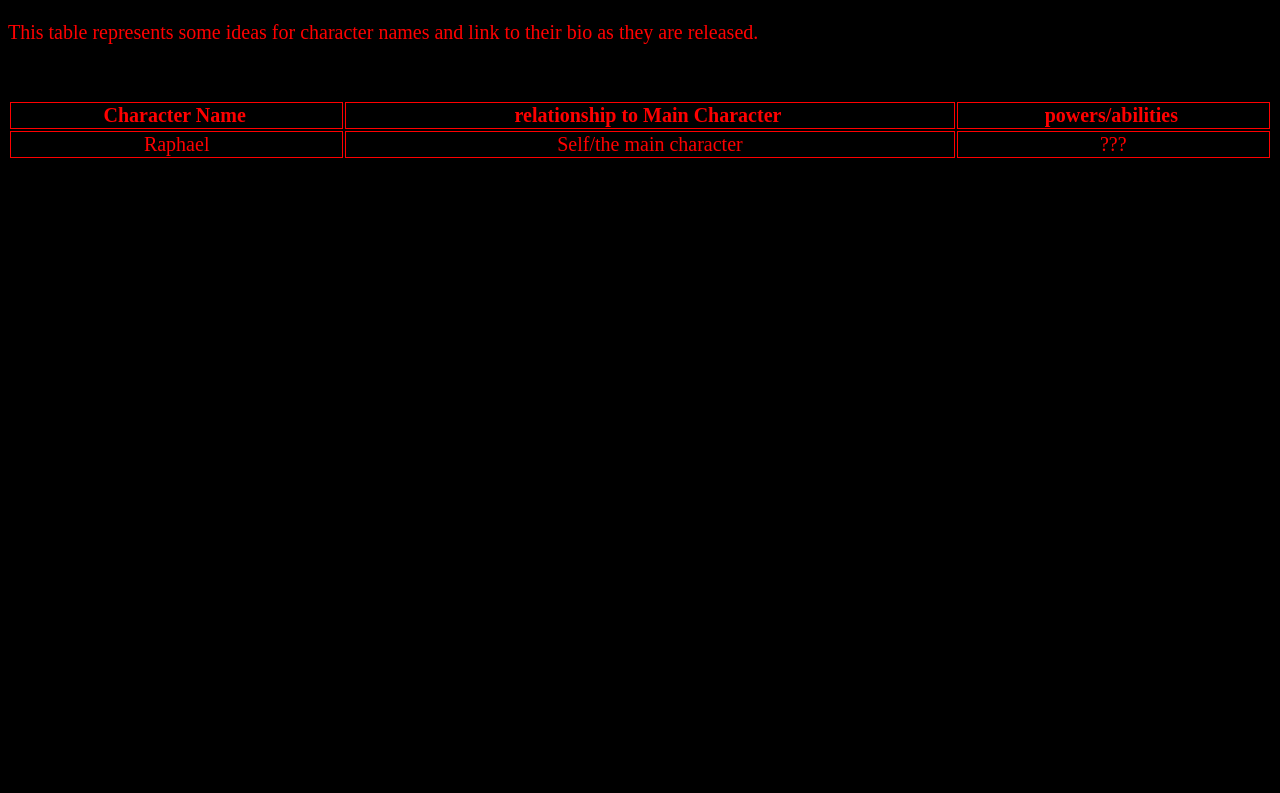
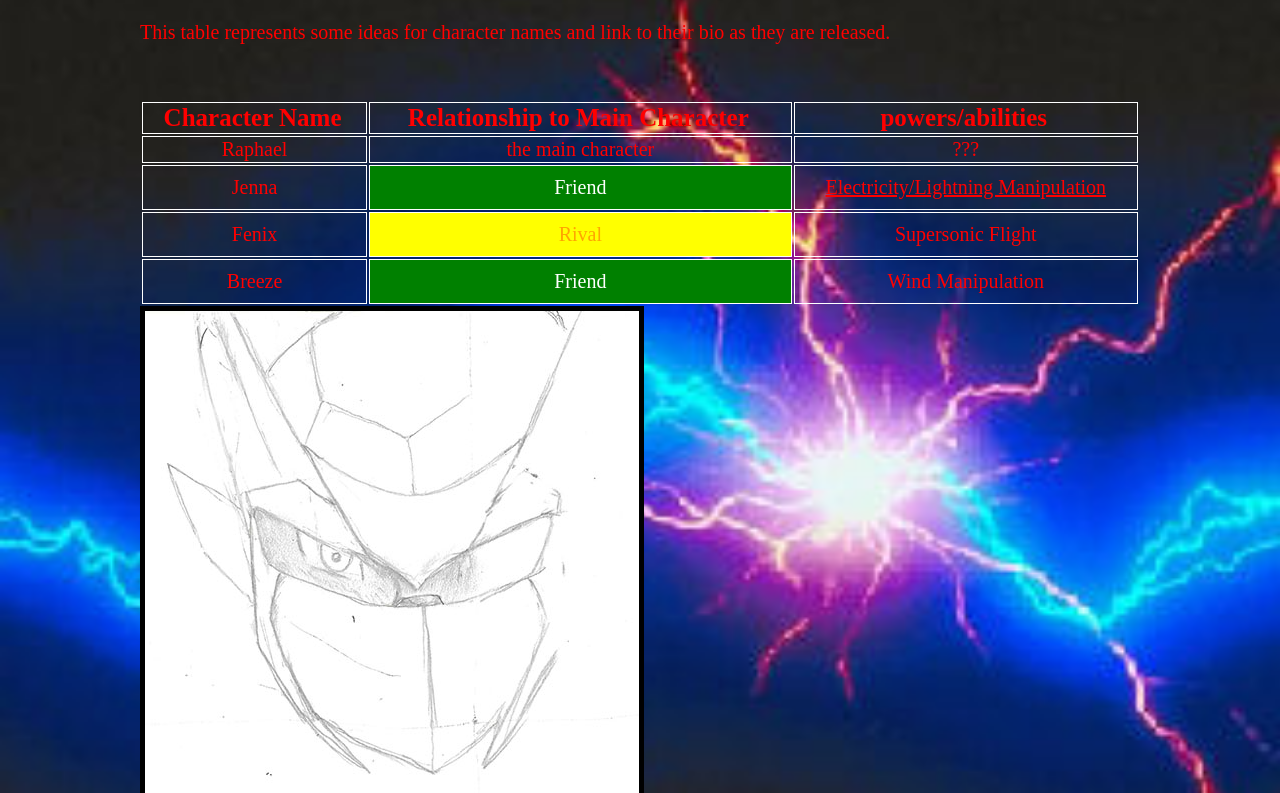
Before and after one commit to Cobo106/second-assignment, a plain HTML site: page index.html in a window 1280 px wide. Shown: the part 104-897 px from the top of the page. Before the commit the page ends 800 px from the top, so only its background shows below. Drawn offline with Linux system fonts and the light colour scheme.

Commit message:
so many changes

```diff
--- a/index.html
+++ b/index.html
@@ -5,18 +5,42 @@
 <title>second_assignment</title>
 	<style>
 
-		body{background-color: black;}
-		container{
+
+		body{background-color: black;
+		background-image: url("images/electric_orig.jpg");
+		background-repeat: no-repeat;
+		background-size: cover;}
+		#container{
 		width:1000px;
 		margin:0 auto;}
 		#table,th,td{
-		  border:1px solid red;
+		  border:1px solid white;
 		}
 
 		h1{color:red;font-size:50px;text-align: center;}
 		p{color:red;font-weight:600px;font-size:20px;margin-left:0 auto;}
-		th{color:red;font-size:20px;padding-right:5px;}
-		td{color:red;font-size:20px;}
+		th{color:red;font-size:25px;padding-right:5px;}
+		td{color:red;font-size:20px;
+			}
+
+		a{color: red;}
+		a:hover{color:blue;
+		font-size: 20px;
+		}
+		img{
+			border:5px solid black;class="center"
+
+		}
+		.friend{background-color:green;
+			color:white;
+			padding:10px;
+		}
+		.Rival{background-color:yellow;
+		color:orange;
+		padding:10px;
+		}
+
+
 	</style>
 </head>
 <body>
@@ -28,14 +52,45 @@
 	  <table style="width:100%">
 			<tr>
 				<th>Character Name</th>
-				<th>relationship to Main Character</th>
+				<th>Relationship to Main Character</th>
 				<th>powers/abilities</th>
 			</tr>
 			<tr>
 				<td align="center">Raphael</td>
-			  <td align="center">Self/the main character</td>
+			  <td align="center">the main character</td>
 			  <td align="center">???</td>
-	  </tr></table>
+		    </tr>
+		  	<tr>
+		  		<td align="center"> Jenna</td>
+		  		<td class="friend" align="center"> Friend </td>
+		  		<td align="center"> <a  href="azure.html">Electricity/Lightning Manipulation</a></td>
+		    </tr>
+		  	<tr>
+				<td align="center"> Fenix</td>
+				<td class="Rival" align="center"> Rival</td>
+				<td align="center"> Supersonic Flight</td>
+		  	</tr>
+		  	<tr>
+				<td align="center"> Breeze</td>
+				<td class="friend" align="center"> Friend</td>
+				<td align="center"> Wind Manipulation</td>
+		  	</tr>
+
+		</table>
+		<img src="images/concept of protag costume.jpg" alt="concept of main character" class="center">
+		<p> Above is the concept drawing of the main character in his costume.</p>
+		<br>
+		<br>
+		<p><a href="https://www.instagram.com/robo_cobo?r=nametag">Visit my Instagram</a></p>
+		<p id="demo"> push the button.</p>
+		<button type="button" onclick="myFunction()">Push This!</button>
+		<script>
+		function myFunction() {
+			document.getElementById("demo").innerHTML="You Did It!";
+		}
+		</script>
+
+		<!-- my second image is in the link labeled "Electricity/Lightning Manipulation"-->
 
 </div>
 </body>
```
Also changed, not shown: azure.html (added, +83 -0 lines), images/concept of protag costume.jpg (added), images/electric_orig.jpg (added), images/hair referenceYellow eyes smaller.png (added), images/instaqrcode.png (added).
